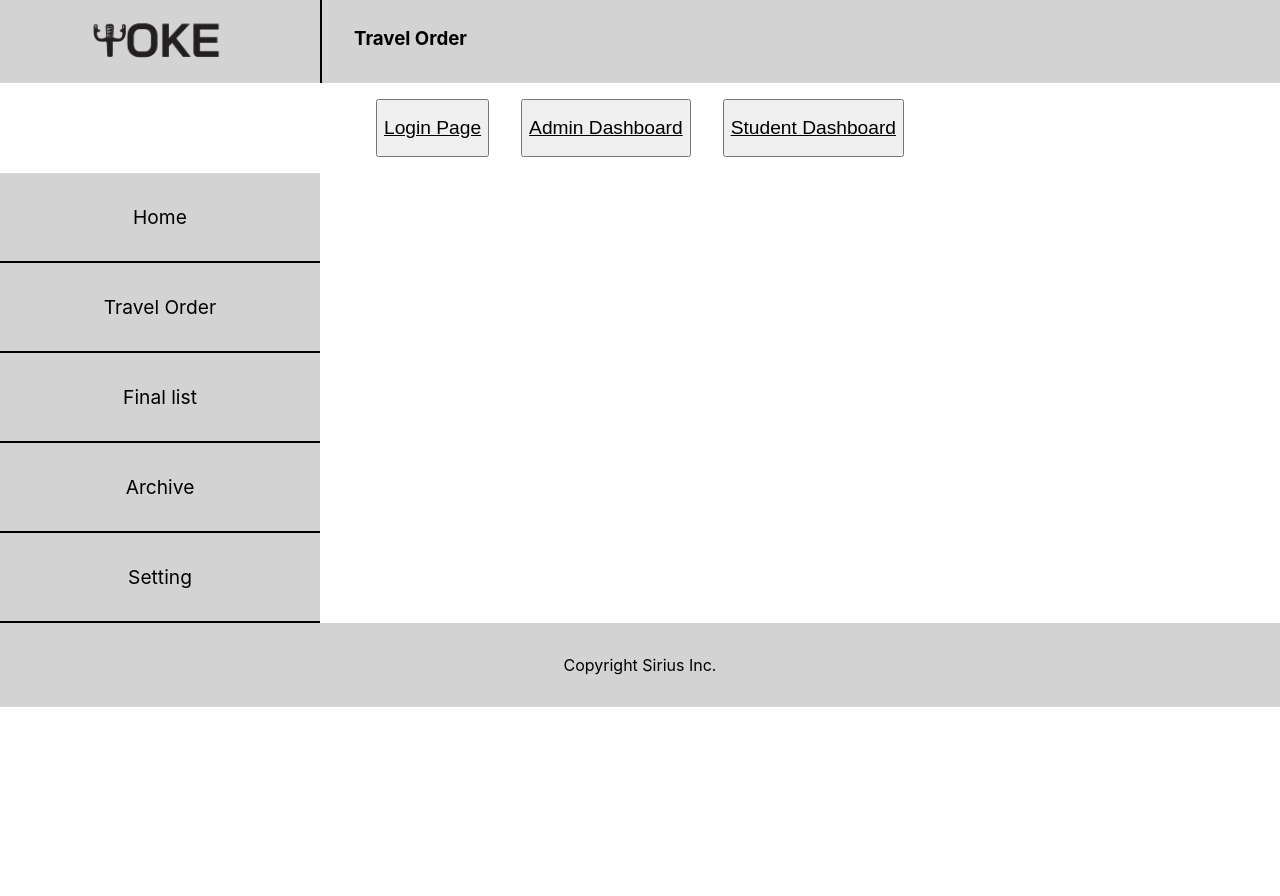
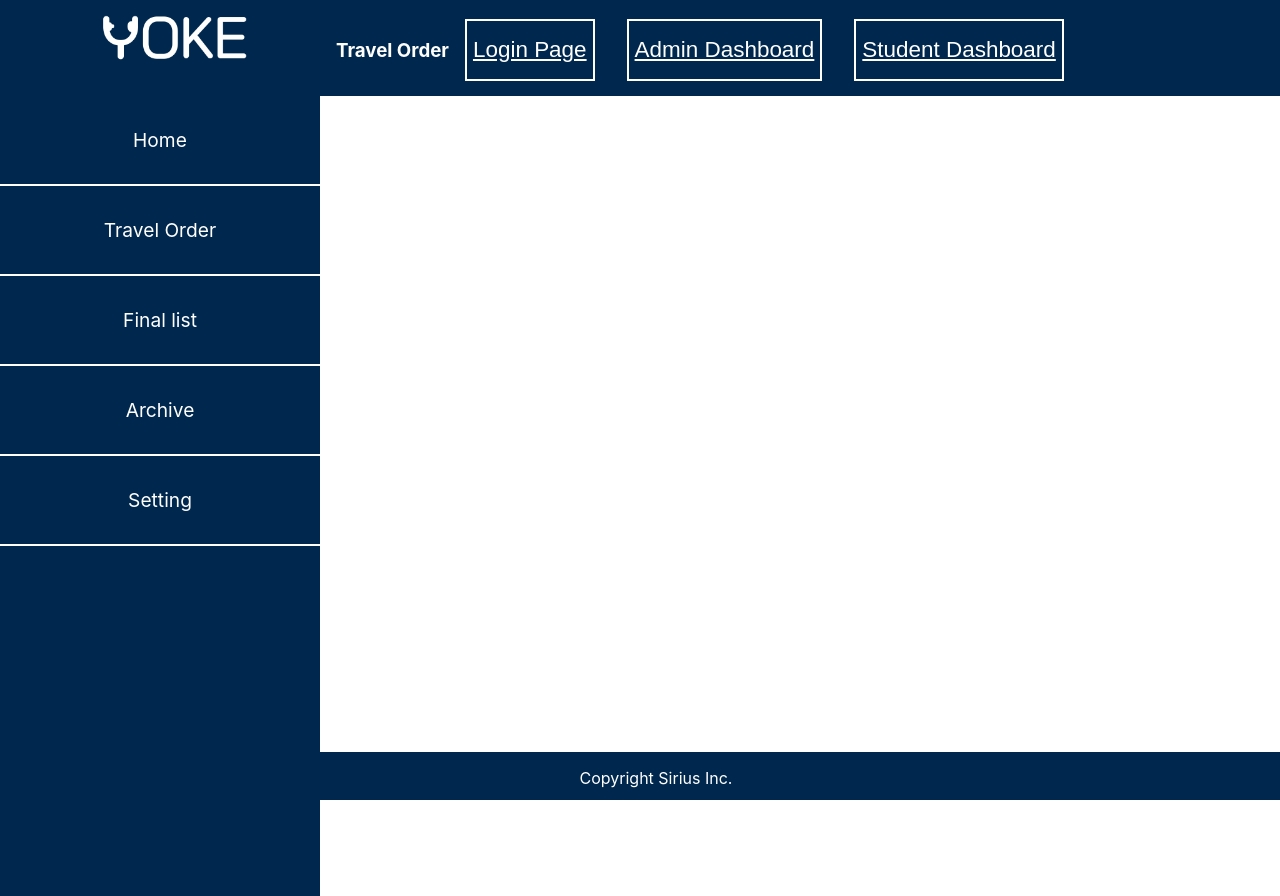
Before and after one commit to adilsaju/yoke, a React (Create React App) app in the folder client/: page / in a window 1280 px wide. Before the commit the page ends 800 px from the top, so only its background shows below. Built offline with nearby package versions, Linux system fonts and the light colour scheme; no server answers.

Commit message:
css and fixes

```diff
--- a/client/src/App.css
+++ b/client/src/App.css
@@ -96,10 +96,11 @@ button{
 }
 
 img{
-  max-width: 400px;
+  max-width: 600px;
 }
 nav{
-  background-color: lightgray;
+  background-color: #00284E;
+
 
 }
 nav ul li{
@@ -110,13 +111,19 @@ nav ul li{
 }
 
 a{
-  color: black;
+  color: white;
 
 }
 
 footer{
-  background-color: lightgray;
+  background-color: #00284E;
   padding: 2rem;
+  position: fixed;
+   left: 0;
+   bottom: 0;
+   width: 100%;
+
+   text-align: center;
 }
 
 /* body {
@@ -125,13 +132,18 @@ footer{
 
 .studentAccountName {
   text-align: left;
-  background-color: gray;
+  background-color: #5cb0ff;;
+  padding: 1rem;
+  color: #00284E;
 }
 
 .studentimage {
   display: flex;
   justify-content: space-evenly;
 
+}
+header img{
+  color: white;
 }
 
 .studentview {
@@ -157,7 +169,7 @@ footer{
 }
 
 img{
-  max-width: 10rem;
+  max-width: 12rem;
 }
 
 .Clendr{
@@ -179,7 +191,7 @@ img{
 nav{
   display: flex;
   flex-flow: column;
-
+  height: 50rem;
 }
 
 nav a{
@@ -189,7 +201,7 @@ nav a{
 
 nav ul li{
   padding: 2rem 2rem;
-  border-bottom: 2px solid black;
+  border-bottom: 2px solid white;
 }
 
 nav ul{
@@ -197,7 +209,8 @@ nav ul{
   padding: 0;
 }
 .Nav-menu{
-  background-color: lightgray;
+  background-color: #00284E;
+  width: 20rem;
 }
 .fullpage{
   display: grid;
@@ -214,14 +227,48 @@ header{
   display: grid;
   grid-template-columns: 1fr 3fr;
   text-align: left;
+  height: 6rem;
+  background-color: #00284E;
+}
+header h3,footer p{
+  color: white;
+}
+nav li:hover{
+  background-color: #5cb0ff;
+  color: #00284E;
+}
+
+td a,.studentupload a{
+  color: black;
+}
+footer{
+  height: 1rem;
+  padding: 1rem;
 
 
-  background-color: lightgray;
 }
 
+footer p{
+  padding: 0;
+  margin: 0;
+}
+.page-name{
+  padding-left: 1rem;
 
-.page-name{
-  border-left: 2px solid black;
-  padding-left: 2rem;
-  padding-top: 0.5rem;
+ margin: 0;
 }
+.page-name button{
+  margin: 0 1rem;
+  background-color: #00284E;;
+  border: 2px solid white;
+
+}
+
+.Searchbar{
+  width: 50%;
+  height: 3rem;
+}
+
+.division{
+  margin: 1rem;
+}
--- a/client/src/App.js
+++ b/client/src/App.js
@@ -92,9 +92,7 @@ function App() {
 
       {/* {showAdmin ? <AdminDashboard/> : <StudentDashboard/> } */}
     <Header/>
-    <button > <Link to='/login'>Login Page</Link></button>
-    <button > <Link to='/'>Admin Dashboard</Link></button>
-    <button > <Link to='/student-account-status'>Student Dashboard</Link></button>
+
     <Routes>
       <Route path="/" element={ <Home/> } />
       <Route path="/login" element={ <LoginPage /> } />
--- a/client/src/components/AdminDashboard/FinalList.js
+++ b/client/src/components/AdminDashboard/FinalList.js
@@ -1,12 +1,15 @@
 import React from 'react'
 import { useState,useEffect } from 'react';
 import SideMenuAdmin from '../Navbar/SideMenuAdmin';
-
+import Search from './Search';
 import { Link } from "react-router-dom";
+import moment from 'moment';
 
 //Fetch Data using API
 const fetchTasks = async () => {
     let url = `/finalList`;
+
+
     const res = await fetch(url);
     const data = await res.json();
 
@@ -36,6 +39,7 @@ const sentEmail = async () => {
 
                   const getTasks = async () => {
                   const tfs = await fetchTasks();
+                  console.log("jojojojo")
                   setStudents(tfs);
                   };
 
@@ -53,7 +57,7 @@ const sentEmail = async () => {
             <div className='fullpage'>
       <SideMenuAdmin/>
       <div className='division'>
-
+            <Search />
             <>
             <button  onClick={(e) => { sentEmail() }} > Send to Flight Coordinator </button>
             </>
@@ -64,13 +68,28 @@ const sentEmail = async () => {
           return (
 
            <div key={id}>
+             <table>
+                            <tbody>
+
+                            <tr>
+                                        <th>No.</th>
+                                        <th>Requested ID</th>
+                                        <th>Name</th>
+                                        <th className=''>Student Id</th>
+                                        <th className=''>Travel Date</th>
+                                        <th className=''>Action</th>
+                                      </tr>
+                            </tbody>
+
+                          </table>
          <table>
              <tbody>
               <tr>
                 <td>{count++}</td>
+                <td>{ student._id}</td>
                 <td>{ student.requestedStudent.name}</td>
                 <td>{ student.requestedStudent.studentNumber}</td>
-                <td>{student.flightDate}</td>
+                <td>{moment(student.flightDate).format("MMMM Do , YYYY")}</td>
                 <td><Link to={ `/travel-order/profile/${student._id}` }>View Profile</Link></td>
               </tr>
               </tbody>
--- a/client/src/components/AdminDashboard/Search.jsx
+++ b/client/src/components/AdminDashboard/Search.jsx
@@ -35,7 +35,7 @@ const Search = () => {
         }
   return (
     <>
-   <input type="text" id="myInput" onKeyUp={(e) => { searchSname()} }  placeholder="Search " />
+   <input className='Searchbar' type="text" id="myInput" onKeyUp={(e) => { searchSname()} }  placeholder="Search " />
 
     </>
 
--- a/client/src/components/Footer.js
+++ b/client/src/components/Footer.js
@@ -2,10 +2,11 @@ import React from 'react'
 
 const Footer = () => {
   return (
-    <div>
-        <footer>Copyright Sirius Inc.
+
+        <footer>
+          <p>Copyright Sirius Inc.</p>
         </footer>
-        </div>
+
   )
 }
 
--- a/client/src/components/Header.js
+++ b/client/src/components/Header.js
@@ -1,12 +1,17 @@
-import React from 'react'
+import React from 'react';
+import { Link } from "react-router-dom";
 
 const Header = () => {
   return (
     <div >
         <header>
-        <img src={require('../yoke-logo.png')} />
+        <img src={require('../yokelg.png')} />
         <div className='page-name'>
-        <h3>Travel Order</h3>
+        <h3>Travel Order
+        <button > <Link to='/login'>Login Page</Link></button>
+    <button > <Link to='/'>Admin Dashboard</Link></button>
+    <button > <Link to='/student-account-status'>Student Dashboard</Link></button>
+    </h3>
         </div>
         </header>
     </div>
--- a/client/src/components/Navbar/SideMenu.js
+++ b/client/src/components/Navbar/SideMenu.js
@@ -5,17 +5,18 @@ const SideMenu = () => {
     <div className='Nav-menu'>
   <nav>
       <ul>
+      <Link to="/student-account-status">
       <li>
-          <Link to="/student-account-status">Account Status</Link>
-        </li>
+          Account Status
+        </li></Link>
 
-        <li>
-          <Link to="/student-travel-order">Student Travel Order</Link>
-        </li>
+        <Link to="/student-travel-order"> <li>
+          Student Travel Order
+        </li></Link>
 
-        <li>
-        <Link to="/settingStudent">Setting</Link>
-        </li>
+        <Link to="/settingStudent"> <li>
+        Setting
+        </li></Link>
 
       </ul>
       </nav>
--- a/client/src/components/Navbar/SideMenuAdmin.js
+++ b/client/src/components/Navbar/SideMenuAdmin.js
@@ -7,26 +7,29 @@ const SideMenuAdmin = () => {
 
         <nav>
       <ul>
-      <li>
-          <Link to="/">Home</Link>
-        </li>
+      <Link to="/"><li>
+          Home
+        </li></Link>
 
-        <li>
-          <Link to="/travel-order">Travel Order</Link>
-        </li>
+        <Link to="/travel-order"> <li>
+          Travel Order
+        </li></Link>
         {/* <li>
         <Link to="/login">Login</Link>
         </li> */}
-        <li>
-          <Link to="/final-list">Final list</Link>
-        </li>
-        <li>
-          <Link to="/archive">Archive</Link>
-        </li>
+
+       <Link to="/final-list"> <li>
+          Final list
+        </li></Link>
+
+
+        <Link to="/archive"> <li>
+          Archive
+        </li></Link>
         {<div>
-          <li>
-        <Link to="/setting">Setting</Link>
-        </li>
+          <Link to="/setting"><li>
+        Setting
+        </li></Link>
         </div>
 
          }
--- a/client/src/components/StudentDashboard/studentTravelOrder.js
+++ b/client/src/components/StudentDashboard/studentTravelOrder.js
@@ -1,7 +1,7 @@
 import React from 'react'
 import { useState,useEffect, useContext } from 'react';
 import { Link } from "react-router-dom";
-import SearchStudent from './Search'
+import Search from '../AdminDashboard/Search';
 import SideMenu from '../Navbar/SideMenu';
 import {UserContext} from '../../Contexts/UserContext'
 import moment from "moment";
@@ -70,7 +70,7 @@ const StudentTravelOrder = () => {
        <SideMenu/>
       <div className='division'>
             <>
-           < SearchStudent/>
+           < Search/>
             </>
             <>
             {console.log(studentsInfo)}
```
Also changed, not shown: client/src/yokelg.png (added), 1 other file (tests, documents, lock files or other folders).
